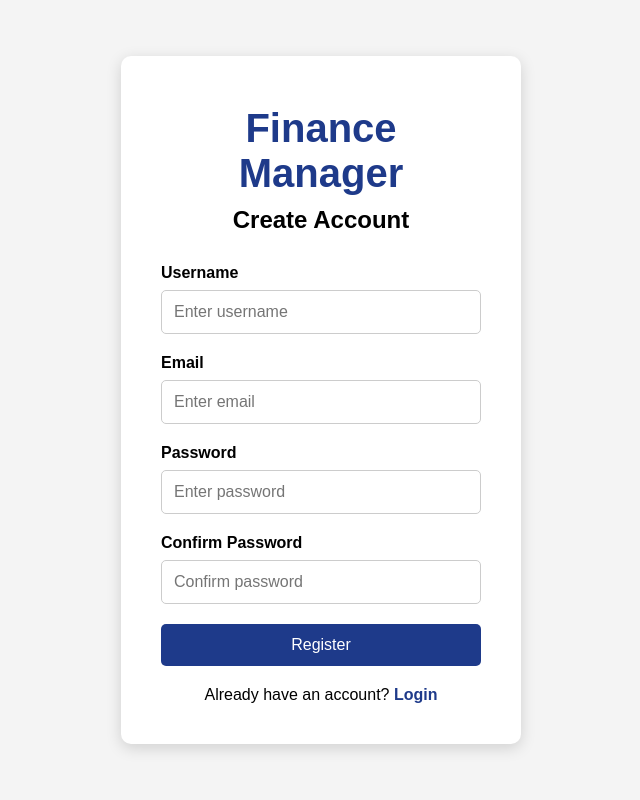
After one commit to Dev-Suvo/Finance-Tracker, a Django app: page /register/ in a window 1280 px wide. The commit adds this page. Shown: the whole page, without its empty margins (319-959 px from the left). Run offline with Django 5.2, Linux system fonts and the light colour scheme.

Commit message:
login register front-end

```diff
--- /dev/null
+++ b/tracker/templates/register.html
@@ -0,0 +1,71 @@
+{% extends "base.html" %}
+
+{% block start %}
+
+    <div class="login-container">
+
+        <h1>Finance Manager</h1>
+
+
+        <h2>Create Account</h2>
+
+        <form method="POST">
+
+            <div class="form-group">
+                <label>Username</label>
+
+                <input
+                    type="text"
+                    name="username"
+                    placeholder="Enter username"
+                    required
+                >
+            </div>
+
+            <div class="form-group">
+                <label>Email</label>
+
+                <input
+                    type="email"
+                    name="email"
+                    placeholder="Enter email"
+                    required
+                >
+            </div>
+
+            <div class="form-group">
+                <label>Password</label>
+
+                <input
+                    type="password"
+                    name="password"
+                    placeholder="Enter password"
+                    required
+                >
+            </div>
+
+            <div class="form-group">
+                <label>Confirm Password</label>
+
+                <input
+                    type="password"
+                    name="confirm_password"
+                    placeholder="Confirm password"
+                    required
+                >
+            </div>
+
+            <button type="submit" class="btn">
+                Register
+            </button>
+
+        </form>
+
+        <p class="register-text">
+            Already have an account?
+            <a href="{% url 'login' %}">Login</a>
+        </p>
+
+    </div>
+
+{% endblock %}
--- a/tracker/templates/style.html
+++ b/tracker/templates/style.html
@@ -164,4 +164,116 @@
     }
 
 
+    #login
+
+    *{
+    margin: 0;
+    padding: 0;
+    box-sizing: border-box;
+    }
+
+    body{
+    font-family: Arial, Helvetica, sans-serif;
+
+    background: #f4f4f4;
+
+    display: flex;
+    justify-content: center;
+    align-items: center;
+
+    min-height: 100vh;
+    }
+
+    .login-container{
+    width: 400px;
+
+    background: white;
+
+    padding: 40px;
+
+    border-radius: 10px;
+
+    box-shadow: 0 4px 15px rgba(0,0,0,0.15);
+    }
+
+    .login-container h1{
+    text-align: center;
+    color: #1e3a8a;
+
+    margin-bottom: 10px;
+    }
+
+    .login-container h2{
+    text-align: center;
+
+    margin-bottom: 30px;
+    }
+
+    .form-group{
+    margin-bottom: 20px;
+    }
+
+    .form-group label{
+    display: block;
+
+    margin-bottom: 8px;
+
+    font-weight: bold;
+    }
+
+    .form-group input{
+    width: 100%;
+
+    padding: 12px;
+
+    border: 1px solid #ccc;
+    border-radius: 5px;
+
+    font-size: 16px;
+    }
+
+    .form-group input:focus{
+    outline: none;
+
+    border-color: #1e3a8a;
+    }
+
+    .btn{
+    width: 100%;
+
+    padding: 12px;
+
+    border: none;
+    border-radius: 5px;
+
+    background: #1e3a8a;
+
+    color: white;
+
+    font-size: 16px;
+
+    cursor: pointer;
+    }
+
+    .btn:hover{
+    background: #162d6b;
+    }
+
+    .register-text{
+    text-align: center;
+
+    margin-top: 20px;
+    }
+
+    .register-text a{
+    text-decoration: none;
+
+    color: #1e3a8a;
+
+    font-weight: bold;
+    }
+
+
+
+
 </style>
--- a/tracker/urls.py
+++ b/tracker/urls.py
@@ -3,5 +3,9 @@ from tracker.views import *
 
 urlpatterns = [
     path('', index, name='index'),
-    path('delete-transaction/<uuid>',deleteTransaction, name='deleteTransaction')
+    path('delete-transaction/<uuid>',deleteTransaction, name='deleteTransaction'),
+    path('login/', login, name='login'),
+    path('register/', register, name='register'),
+
+
 ]
--- a/tracker/views.py
+++ b/tracker/views.py
@@ -51,3 +51,12 @@ def index(request):
 def deleteTransaction(request,uuid):
     Transaction.objects.get(uuid = uuid).delete()
     return redirect('/')
+
+
+
+def login(request):
+    return render(request, 'login.html')
+
+
+def register(request):
+    return render(request, 'register.html')
```
Also changed, not shown: tracker/templates/login.html (added, +49 -0 lines).
